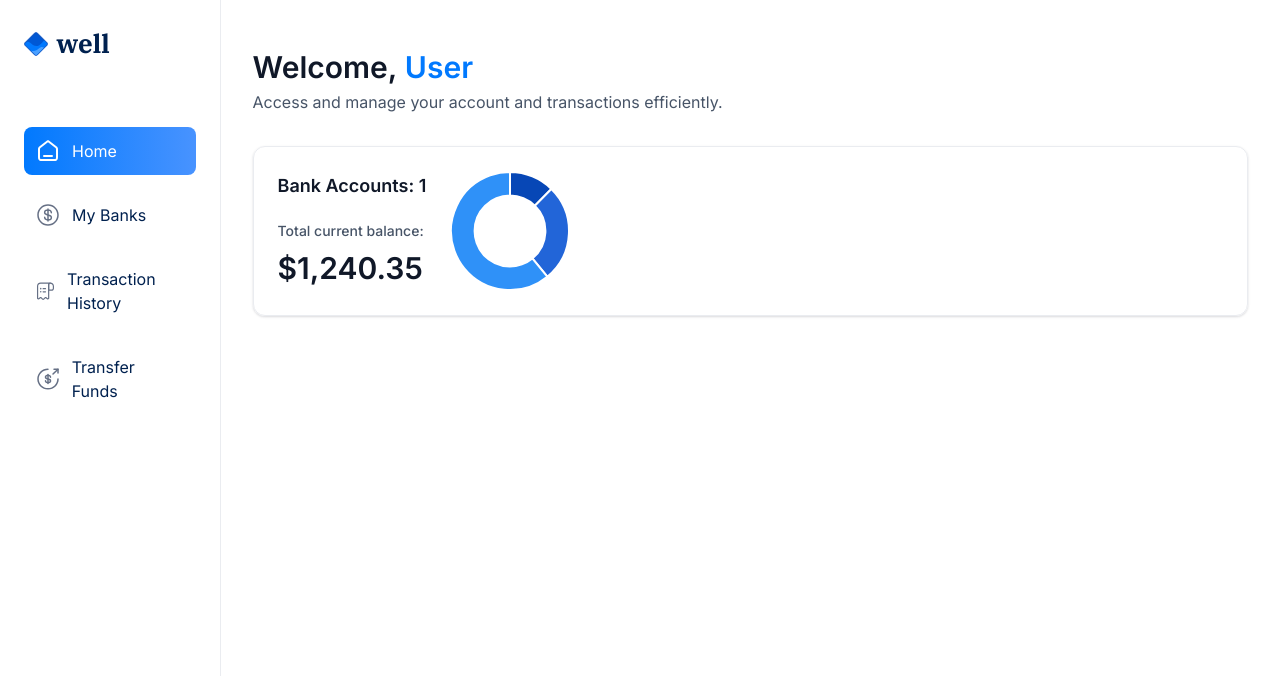
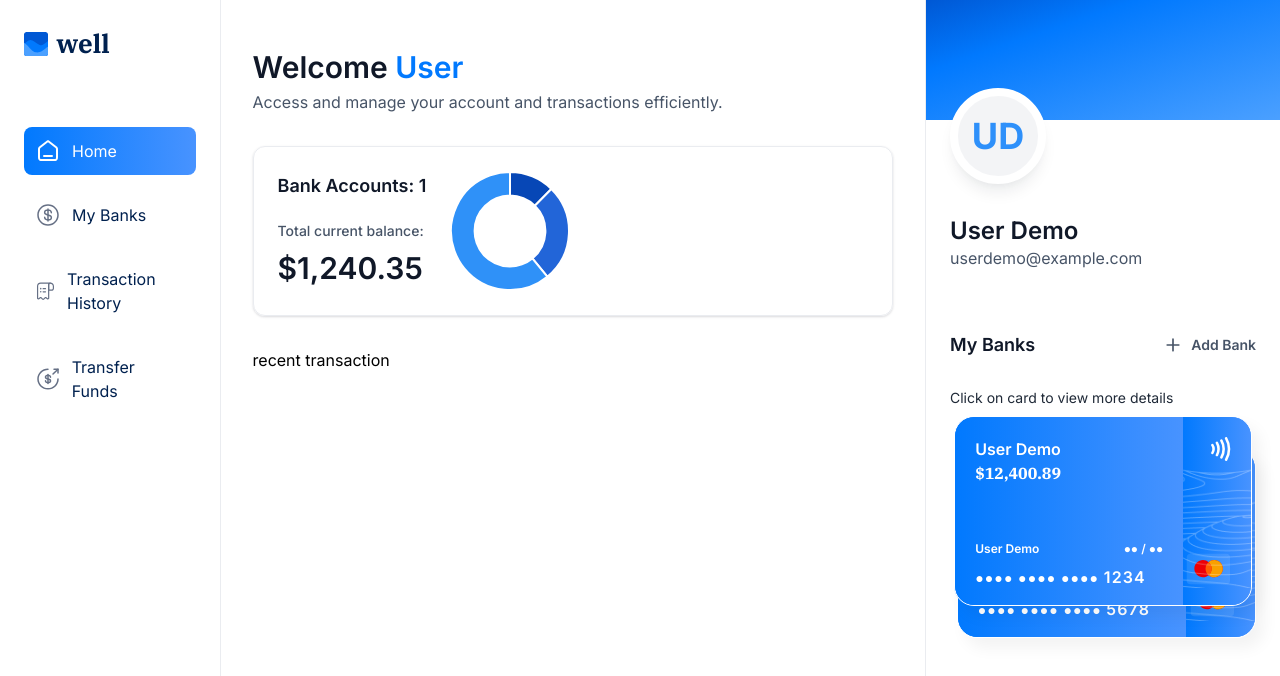
Before and after one commit to chaedoesntcode/banking_app, a Next.js app: page / in a window 1280 px wide. Shown: the top 676 px of the page. Built offline with nearby package versions, Linux system fonts and the light colour scheme.

Commit message:
feat: Add right sidebar component and routes

```diff
--- /dev/null
+++ b/app/(root)/my-banks/page.tsx
@@ -0,0 +1,9 @@
+import React from 'react'
+
+const MyBanks = () => {
+  return (
+    <div>MyBanks</div>
+  )
+}
+
+export default MyBanks
--- a/app/(root)/page.tsx
+++ b/app/(root)/page.tsx
@@ -1,17 +1,19 @@
 import HeaderBox from '@/components/ui/HeaderBox';
+import RightSidebar from '@/components/ui/RightSidebar';
 import TotalBalanceBox from '@/components/ui/TotalBalanceBox';
 import React from 'react'
 
 const Home = () => {
-  const loggedIn = { firstName: "User" }
+  const loggedIn = { firstName: "User", lastName: "Demo", email: "userdemo@example.com" }
 
   return (
     <section className="home">
       <div className="home-content">
+        <header className='home-header'>
           {/* START: HeaderBox */}
           <HeaderBox
           type="greeting"
-          title="Welcome,"
+          title="Welcome"
           user={loggedIn?.firstName || 'Guest'}
           subtext="Access and manage your account and transactions efficiently."
           />
@@ -23,7 +25,14 @@ const Home = () => {
           totalCurrentBalance={1240.35}
           />
           {/* END: TotalBalanceBox */}
+        </header>
+        recent transaction
       </div>
+      <RightSidebar
+        user={loggedIn}
+        transactions={[]}
+        banks={[{ currentBalance: 12400.89, mask: 1234 }, { currentBalance: 25750 , mask: 5678}]}
+      />
     </section>
   )
 }
--- /dev/null
+++ b/app/(root)/payment-transfer/page.tsx
@@ -0,0 +1,9 @@
+import React from 'react'
+
+const Transfer = () => {
+  return (
+    <div>Transfer</div>
+  )
+}
+
+export default Transfer
--- /dev/null
+++ b/app/(root)/transaction-history/page.tsx
@@ -0,0 +1,9 @@
+import React from 'react'
+
+const TransactionHistory = () => {
+  return (
+    <div>TransactionHistory</div>
+  )
+}
+
+export default TransactionHistory
--- a/app/layout.tsx
+++ b/app/layout.tsx
@@ -12,9 +12,9 @@ const ibmPlexSerif = IBM_Plex_Serif({
 export const metadata: Metadata = {
   title: "well",
   description: "well is a modern banking platform for everyone.",
-//   icons: {
-//     icon: ''
-//   }
+  icons: {
+    icon: '/icons/logo.svg'
+  }
 };
 
 export default function RootLayout({
--- /dev/null
+++ b/components/ui/BankCard.tsx
@@ -0,0 +1,38 @@
+import { formatAmount } from '@/lib/utils'
+import Link from 'next/link'
+import React from 'react'
+import Image from 'next/image'
+
+const BankCard = ({ account, userName, showBalance = true}: CreditCardProps) => {
+  return (
+    <div className='flex flex-col'>
+        <Link href='/' className='bank-card'>
+            <div className='bank-card_content'>
+                <div>
+                    <h1 className='text-16 font-semibold text-white'>{account.name || userName}</h1>
+                    <p className='font-ibm-plex-serif font-black text-white'>{formatAmount(account.currentBalance)}</p>
+                </div>
+                <article className='flex flex-col gap-2'>
+                    <div className='flex justify-between'>
+                        <h1 className='text-12 font-semibold text-white'>{userName}</h1>
+                        <h2 className='text-12 font-semibold text-white'>&#9679;&#9679; / &#9679;&#9679;</h2>
+                    </div>
+                    <p className='text-14 font-semibold tracking-[1.1px] text-white'>
+                    &#9679;&#9679;&#9679;&#9679; &#9679;&#9679;&#9679;&#9679; &#9679;&#9679;&#9679;&#9679; <span className='text-16'>{account.mask}</span>
+                    </p>
+                </article>
+            </div>
+            <div className='bank-card_icon'>
+                <Image src='/icons/Paypass.svg' width={20} height={24} alt='pay'/>
+                <Image src='/icons/mastercard.svg' width={45} height={32} alt='mastercard' className='ml-5'/>
+            </div>
+            <Image
+                src='/icons/lines.png' width={316} height={190} alt='lines' className='absolute top-0 left-0'
+            />
+        </Link>
+        {/* copy card numbers feature */}
+    </div>
+  )
+}
+
+export default BankCard
--- /dev/null
+++ b/components/ui/RightSidebar.tsx
@@ -0,0 +1,59 @@
+import Image from 'next/image'
+import Link from 'next/link'
+import React from 'react'
+import BankCard from './BankCard'
+
+const RightSidebar = ({user, transactions, banks}: RightSidebarProps) => {
+  return (
+    <aside className='right-sidebar'>
+        <section className='flex flex-col pb-8'>
+            <div className='profile-banner'/>
+            <div className='profile'>
+                <div className='profile-img'>
+                    <span className='text-4xl font-bold text-blue-500'>{user.firstName[0]}{user.lastName[0]}</span>
+                </div>
+                <div className='profile-details'>
+                    <h1 className='profile-name'>{user.firstName} {user.lastName}</h1>
+                    <p className='profile-email'>{user.email}</p>
+                </div>
+            </div>
+        </section>
+        <section className='banks'>
+            <div className='flex w-full justify-between items-center'>
+                <h2 className='header-2'>My Banks</h2>
+                <Link href='/' className='flex gap-2'>
+                    <Image  src='/icons/plus.svg' width={20} height={20} alt='plus' />
+                    <h2 className='text-14 font-semibold text-gray-600'>Add Bank</h2>
+                </Link>
+            </div>
+            {banks?.length > 0 && (
+                <div>
+                    <p className='mb-2 text-gray-800 text-14'>Click on card to view more details</p>
+                    <div className='relative flex flex-1 flex-col items-center justify-center gap-5'>
+                    <div className='relative z-10'>
+                        <BankCard
+                            key={banks[0].$id}
+                            account={banks[0]}
+                            userName={`${user.firstName} ${user.lastName}`}
+                            showBalance={false}
+                        />
+                    </div>
+                    {banks[1] && (
+                        <div className='absolute right-0 top-8 z-0'>
+                            <BankCard
+                                key={banks[1].$id}
+                                account={banks[1]}
+                                userName={`${user.firstName} ${user.lastName}`}
+                                showBalance={false}
+                            />
+                        </div>
+                    )}
+                </div>
+                </div>
+            )}
+        </section>
+    </aside>
+  )
+}
+
+export default RightSidebar
```
Also changed, not shown: public/icons/gradient-mesh.svg, public/icons/logo.svg. Lines whose indentation alone changed are shown as unchanged.
